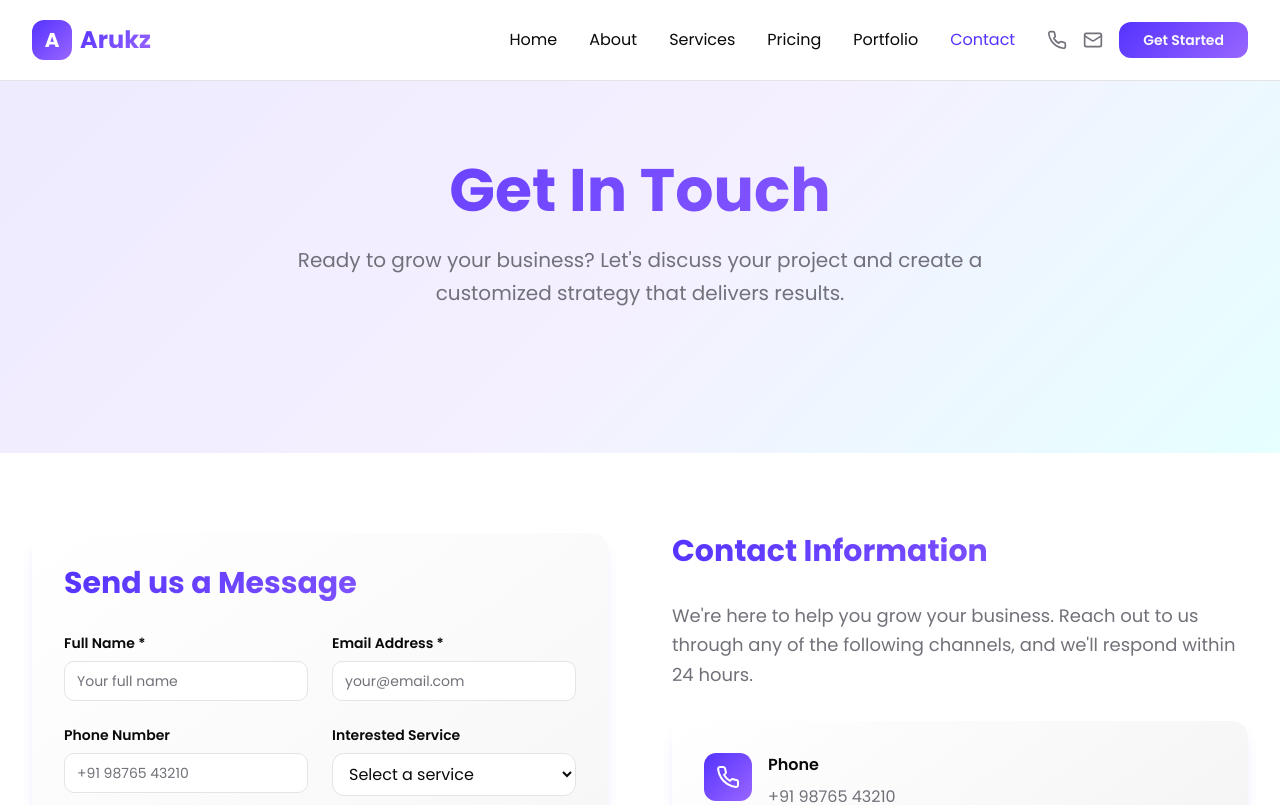
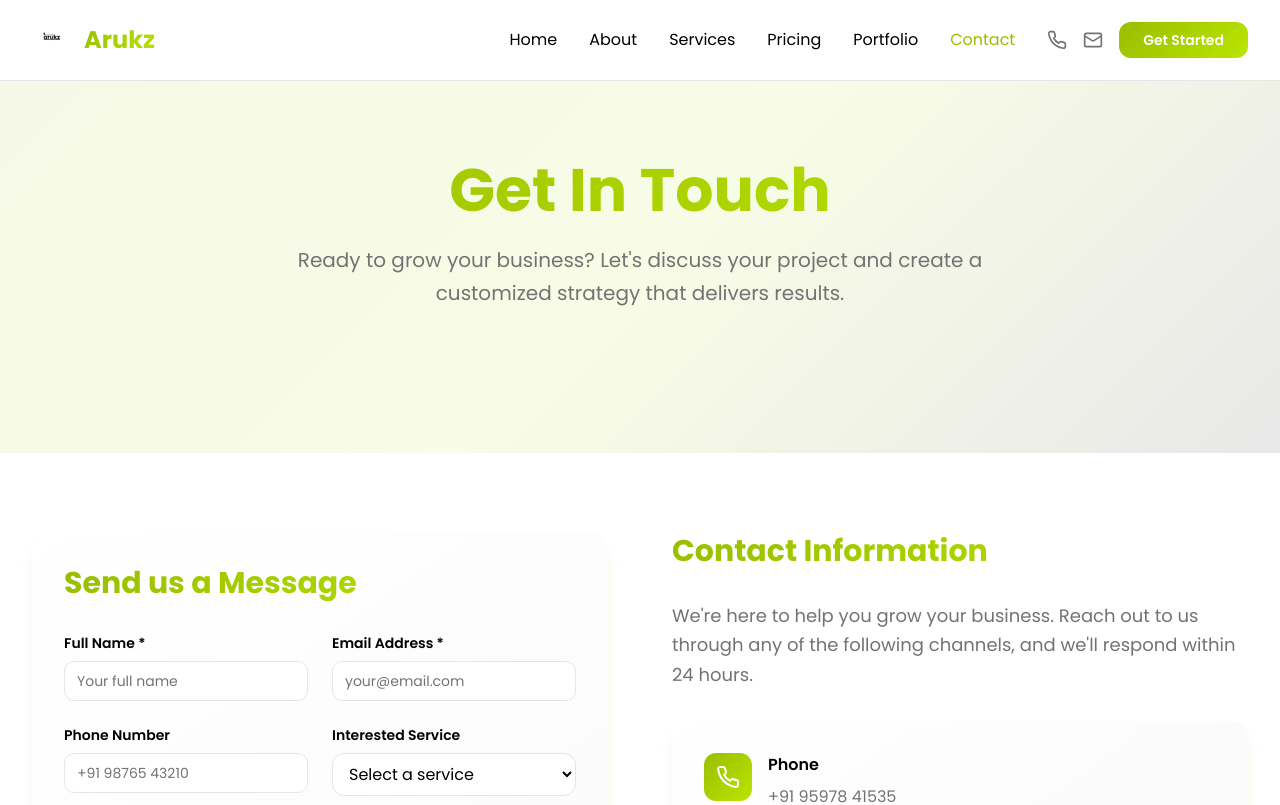
Before and after one commit to muthukuttiamk/arukz, a React (Vite) app: page /contact in a window 1280 px wide. Shown: the top 805 px of the page. Built offline with nearby package versions, Linux system fonts and the light colour scheme; the HTML template or start-up script is replaced by a standard one.

Commit message:
Update theme and contact information

```diff
--- a/src/components/Footer.tsx
+++ b/src/components/Footer.tsx
@@ -16,10 +16,8 @@ const Footer = () => {
       <div className="max-w-7xl mx-auto px-4 sm:px-6 lg:px-8 py-16">
         <div className="grid md:grid-cols-3 gap-12">
           <div>
-            <div className="flex items-center space-x-2 mb-4">
-              <div className="w-10 h-10 rounded-xl gradient-primary flex items-center justify-center">
-                <span className="text-white font-bold text-xl">A</span>
-              </div>
+            <div className="flex items-center space-x-3 mb-4">
+              <img src="/src/assets/arukz-logo.png" alt="Arukz Logo" className="h-10 w-auto" />
               <span className="text-2xl font-bold text-gradient">Arukz</span>
             </div>
             <p className="text-muted-foreground leading-relaxed">
@@ -41,8 +39,8 @@ const Footer = () => {
           <div>
             <h3 className="text-lg font-semibold mb-4 text-foreground">Contact</h3>
             <ul className="space-y-3 text-muted-foreground">
-              <li className="flex items-center"><Phone className="w-4 h-4 mr-2 text-primary" /> +91 98765 43210</li>
-              <li className="flex items-center"><Mail className="w-4 h-4 mr-2 text-primary" /> <a href="mailto:muthukuttiamk@gmail.com" className="hover:text-primary">muthukuttiamk@gmail.com</a></li>
+              <li className="flex items-center"><Phone className="w-4 h-4 mr-2 text-primary" /> +91 95978 41535</li>
+              <li className="flex items-center"><Mail className="w-4 h-4 mr-2 text-primary" /> <a href="mailto:arukzhq@gmail.com" className="hover:text-primary">arukzhq@gmail.com</a></li>
               <li className="flex items-center"><MapPin className="w-4 h-4 mr-2 text-primary" /> Tirunelveli, Tamil Nadu</li>
             </ul>
           </div>
--- a/src/components/Navigation.tsx
+++ b/src/components/Navigation.tsx
@@ -22,10 +22,8 @@ const Navigation = () => {
       <div className="max-w-7xl mx-auto px-4 sm:px-6 lg:px-8">
         <div className="flex justify-between items-center h-20">
           {/* Logo */}
-          <Link to="/" className="flex items-center space-x-2">
-            <div className="w-10 h-10 rounded-xl gradient-primary flex items-center justify-center">
-              <span className="text-white font-bold text-xl">A</span>
-            </div>
+          <Link to="/" className="flex items-center space-x-3">
+            <img src="/src/assets/arukz-logo.png" alt="Arukz Logo" className="h-10 w-auto" />
             <span className="text-2xl font-bold text-gradient">Arukz</span>
           </Link>
 
@@ -41,10 +39,10 @@ const Navigation = () => {
               </Link>
             ))}
             <div className="flex items-center space-x-4 ml-8">
-              <a href="tel:+919876543210" className="text-muted-foreground hover:text-primary transition-colors">
+              <a href="tel:+919597841535" className="text-muted-foreground hover:text-primary transition-colors">
                 <Phone className="w-5 h-5" />
               </a>
-              <a href="mailto:contact@arukz.com" className="text-muted-foreground hover:text-primary transition-colors">
+              <a href="mailto:arukzhq@gmail.com" className="text-muted-foreground hover:text-primary transition-colors">
                 <Mail className="w-5 h-5" />
               </a>
               <Link to="/contact" className="btn-primary text-sm py-2 px-6">
@@ -81,10 +79,10 @@ const Navigation = () => {
                 </Link>
               ))}
               <div className="flex items-center justify-center space-x-4 pt-4 border-t border-border">
-                <a href="tel:+919876543210" className="text-muted-foreground hover:text-primary transition-colors">
+                <a href="tel:+919597841535" className="text-muted-foreground hover:text-primary transition-colors">
                   <Phone className="w-5 h-5" />
                 </a>
-                <a href="mailto:contact@arukz.com" className="text-muted-foreground hover:text-primary transition-colors">
+                <a href="mailto:arukzhq@gmail.com" className="text-muted-foreground hover:text-primary transition-colors">
                   <Mail className="w-5 h-5" />
                 </a>
               </div>
--- a/src/index.css
+++ b/src/index.css
@@ -6,125 +6,125 @@
 
 @layer base {
   :root {
-    /* Brand Colors - Professional gradients and vibrant accents */
+    /* Brand Colors - A8BF00 (Lime Green) & Black Theme */
     --background: 0 0% 100%;
-    --foreground: 240 10% 3.9%;
+    --foreground: 0 0% 0%;
 
     --card: 0 0% 100%;
-    --card-foreground: 240 10% 3.9%;
+    --card-foreground: 0 0% 0%;
 
     --popover: 0 0% 100%;
-    --popover-foreground: 240 10% 3.9%;
+    --popover-foreground: 0 0% 0%;
 
-    /* Primary brand gradient - Purple to Blue */
-    --primary: 250 100% 60%;
-    --primary-foreground: 0 0% 98%;
-    --primary-variant: 260 100% 70%;
+    /* Primary brand - A8BF00 Lime Green */
+    --primary: 71 100% 37%;
+    --primary-foreground: 0 0% 100%;
+    --primary-variant: 71 100% 45%;
 
-    /* Secondary brand - Teal accent */
-    --secondary: 180 100% 50%;
-    --secondary-foreground: 240 10% 3.9%;
+    /* Secondary brand - Black accent */
+    --secondary: 0 0% 10%;
+    --secondary-foreground: 0 0% 100%;
 
-    --muted: 240 4.8% 95.9%;
-    --muted-foreground: 240 3.8% 46.1%;
+    --muted: 0 0% 96%;
+    --muted-foreground: 0 0% 45%;
 
-    --accent: 180 100% 50%;
-    --accent-foreground: 240 10% 3.9%;
+    --accent: 71 100% 37%;
+    --accent-foreground: 0 0% 100%;
 
     --destructive: 0 84.2% 60.2%;
     --destructive-foreground: 0 0% 98%;
 
-    --border: 240 5.9% 90%;
-    --input: 240 5.9% 90%;
-    --ring: 250 100% 60%;
+    --border: 0 0% 90%;
+    --input: 0 0% 90%;
+    --ring: 71 100% 37%;
 
     --radius: 0.75rem;
 
     /* Custom Brand Variables */
-    --gradient-primary: linear-gradient(135deg, hsl(250 100% 60%), hsl(260 100% 70%));
-    --gradient-secondary: linear-gradient(135deg, hsl(180 100% 50%), hsl(200 100% 60%));
-    --gradient-hero: linear-gradient(135deg, hsl(250 100% 60%) 0%, hsl(260 100% 70%) 50%, hsl(180 100% 50%) 100%);
-    --gradient-card: linear-gradient(145deg, hsl(0 0% 100%) 0%, hsl(240 4.8% 95.9%) 100%);
+    --gradient-primary: linear-gradient(135deg, hsl(71 100% 37%), hsl(71 100% 45%));
+    --gradient-secondary: linear-gradient(135deg, hsl(0 0% 10%), hsl(0 0% 20%));
+    --gradient-hero: linear-gradient(135deg, hsl(71 100% 37%) 0%, hsl(71 100% 45%) 50%, hsl(0 0% 10%) 100%);
+    --gradient-card: linear-gradient(145deg, hsl(0 0% 100%) 0%, hsl(0 0% 98%) 100%);
 
     /* Premium shadows */
-    --shadow-sm: 0 2px 4px -2px hsl(250 100% 60% / 0.1);
-    --shadow-md: 0 4px 6px -1px hsl(250 100% 60% / 0.1), 0 2px 4px -2px hsl(250 100% 60% / 0.1);
-    --shadow-lg: 0 10px 15px -3px hsl(250 100% 60% / 0.1), 0 4px 6px -4px hsl(250 100% 60% / 0.1);
-    --shadow-xl: 0 20px 25px -5px hsl(250 100% 60% / 0.1), 0 8px 10px -6px hsl(250 100% 60% / 0.1);
-    --shadow-glow: 0 0 40px hsl(250 100% 60% / 0.3);
+    --shadow-sm: 0 2px 4px -2px hsl(71 100% 37% / 0.1);
+    --shadow-md: 0 4px 6px -1px hsl(71 100% 37% / 0.1), 0 2px 4px -2px hsl(71 100% 37% / 0.1);
+    --shadow-lg: 0 10px 15px -3px hsl(71 100% 37% / 0.1), 0 4px 6px -4px hsl(71 100% 37% / 0.1);
+    --shadow-xl: 0 20px 25px -5px hsl(71 100% 37% / 0.1), 0 8px 10px -6px hsl(71 100% 37% / 0.1);
+    --shadow-glow: 0 0 40px hsl(71 100% 37% / 0.3);
 
     /* Animation variables */
     --transition-smooth: all 0.3s cubic-bezier(0.4, 0, 0.2, 1);
     --transition-bounce: all 0.3s cubic-bezier(0.68, -0.55, 0.265, 1.55);
 
     --sidebar-background: 0 0% 98%;
-    --sidebar-foreground: 240 5.3% 26.1%;
-    --sidebar-primary: 240 5.9% 10%;
+    --sidebar-foreground: 0 0% 20%;
+    --sidebar-primary: 0 0% 10%;
     --sidebar-primary-foreground: 0 0% 98%;
-    --sidebar-accent: 240 4.8% 95.9%;
-    --sidebar-accent-foreground: 240 5.9% 10%;
-    --sidebar-border: 220 13% 91%;
-    --sidebar-ring: 217.2 91.2% 59.8%;
+    --sidebar-accent: 0 0% 96%;
+    --sidebar-accent-foreground: 0 0% 10%;
+    --sidebar-border: 0 0% 90%;
+    --sidebar-ring: 71 100% 37%;
 
     --sidebar-background: 0 0% 98%;
 
-    --sidebar-foreground: 240 5.3% 26.1%;
+    --sidebar-foreground: 0 0% 20%;
 
-    --sidebar-primary: 240 5.9% 10%;
+    --sidebar-primary: 0 0% 10%;
 
     --sidebar-primary-foreground: 0 0% 98%;
 
-    --sidebar-accent: 240 4.8% 95.9%;
+    --sidebar-accent: 0 0% 96%;
 
-    --sidebar-accent-foreground: 240 5.9% 10%;
+    --sidebar-accent-foreground: 0 0% 10%;
 
-    --sidebar-border: 220 13% 91%;
+    --sidebar-border: 0 0% 90%;
 
-    --sidebar-ring: 217.2 91.2% 59.8%;
+    --sidebar-ring: 71 100% 37%;
   }
 
   .dark {
-    --background: 240 10% 3.9%;
+    --background: 0 0% 3.9%;
     --foreground: 0 0% 98%;
 
-    --card: 240 10% 3.9%;
+    --card: 0 0% 3.9%;
     --card-foreground: 0 0% 98%;
 
-    --popover: 240 10% 3.9%;
+    --popover: 0 0% 3.9%;
     --popover-foreground: 0 0% 98%;
 
-    --primary: 250 100% 60%;
-    --primary-foreground: 240 10% 3.9%;
-    --primary-variant: 260 100% 70%;
+    --primary: 71 100% 37%;
+    --primary-foreground: 0 0% 3.9%;
+    --primary-variant: 71 100% 45%;
 
-    --secondary: 180 100% 50%;
+    --secondary: 0 0% 15%;
     --secondary-foreground: 0 0% 98%;
 
-    --muted: 240 3.7% 15.9%;
-    --muted-foreground: 240 5% 64.9%;
+    --muted: 0 0% 15.9%;
+    --muted-foreground: 0 0% 64.9%;
 
-    --accent: 180 100% 50%;
+    --accent: 71 100% 37%;
     --accent-foreground: 0 0% 98%;
 
     --destructive: 0 62.8% 30.6%;
     --destructive-foreground: 0 0% 98%;
 
-    --border: 240 3.7% 15.9%;
-    --input: 240 3.7% 15.9%;
-    --ring: 250 100% 60%;
+    --border: 0 0% 15.9%;
+    --input: 0 0% 15.9%;
+    --ring: 71 100% 37%;
 
-    --gradient-hero: linear-gradient(135deg, hsl(250 100% 60%) 0%, hsl(260 100% 70%) 50%, hsl(180 100% 50%) 100%);
-    --gradient-card: linear-gradient(145deg, hsl(240 10% 3.9%) 0%, hsl(240 3.7% 15.9%) 100%);
-    --shadow-glow: 0 0 40px hsl(250 100% 60% / 0.4);
+    --gradient-hero: linear-gradient(135deg, hsl(71 100% 37%) 0%, hsl(71 100% 45%) 50%, hsl(0 0% 10%) 100%);
+    --gradient-card: linear-gradient(145deg, hsl(0 0% 3.9%) 0%, hsl(0 0% 15.9%) 100%);
+    --shadow-glow: 0 0 40px hsl(71 100% 37% / 0.4);
 
-    --sidebar-background: 240 5.9% 10%;
-    --sidebar-foreground: 240 4.8% 95.9%;
-    --sidebar-primary: 224.3 76.3% 48%;
+    --sidebar-background: 0 0% 10%;
+    --sidebar-foreground: 0 0% 95.9%;
+    --sidebar-primary: 71 100% 37%;
     --sidebar-primary-foreground: 0 0% 100%;
-    --sidebar-accent: 240 3.7% 15.9%;
-    --sidebar-accent-foreground: 240 4.8% 95.9%;
-    --sidebar-border: 240 3.7% 15.9%;
-    --sidebar-ring: 217.2 91.2% 59.8%;
+    --sidebar-accent: 0 0% 15.9%;
+    --sidebar-accent-foreground: 0 0% 95.9%;
+    --sidebar-border: 0 0% 15.9%;
+    --sidebar-ring: 71 100% 37%;
   }
 }
 
--- a/src/pages/Contact.tsx
+++ b/src/pages/Contact.tsx
@@ -36,14 +36,14 @@ const Contact = () => {
     {
       icon: Phone,
       title: 'Phone',
-      details: ['+91 98765 43210', '+91 87654 32109'],
-      action: 'tel:+919876543210'
+      details: ['+91 95978 41535', 'Primary Contact'],
+      action: 'tel:+919597841535'
     },
     {
       icon: Mail,
       title: 'Email',
-      details: ['muthukuttiamk@gmail.com', 'contact@arukz.com'],
-      action: 'mailto:muthukuttiamk@gmail.com'
+      details: ['arukzhq@gmail.com', 'contact@arukz.com'],
+      action: 'mailto:arukzhq@gmail.com'
     },
     {
       icon: MapPin,
@@ -224,7 +224,7 @@ const Contact = () => {
                   <h3 className="text-xl font-semibold text-foreground">Quick Contact</h3>
                   <div className="space-y-3">
                     <a
-                      href="https://wa.me/919876543210"
+                      href="https://wa.me/919597841535"
                       target="_blank"
                       rel="noopener noreferrer"
                       className="btn-secondary w-full inline-flex items-center justify-center bg-green-500 text-white hover:bg-green-600"
@@ -233,14 +233,14 @@ const Contact = () => {
                       WhatsApp Chat
                     </a>
                     <a
-                      href="tel:+919876543210"
+                      href="tel:+919597841535"
                       className="btn-secondary w-full inline-flex items-center justify-center"
                     >
                       <Phone className="mr-2 w-5 h-5" />
                       Call Now
                     </a>
                     <a
-                      href="mailto:muthukuttiamk@gmail.com"
+                      href="mailto:arukzhq@gmail.com"
                       className="btn-secondary w-full inline-flex items-center justify-center"
                     >
                       <Mail className="mr-2 w-5 h-5" />
```
Also changed, not shown: src/assets/arukz-logo.png (added).
